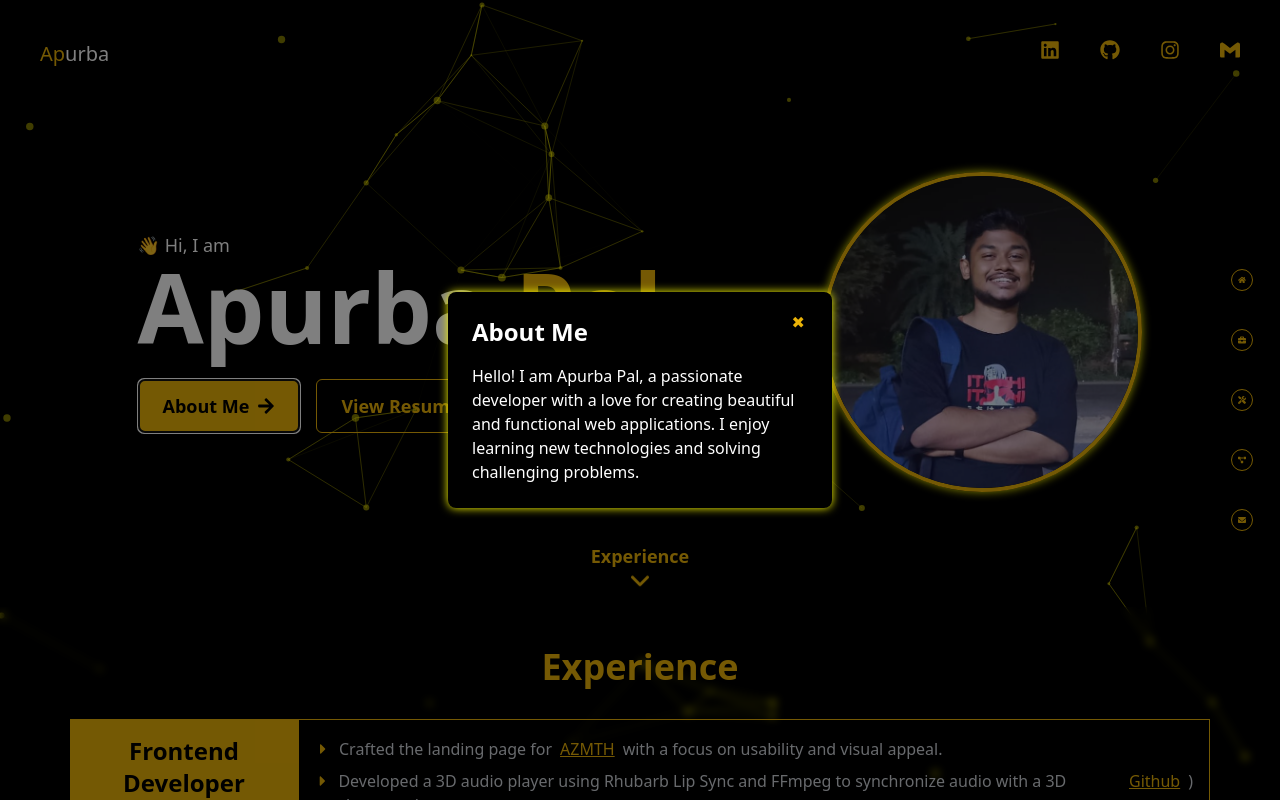
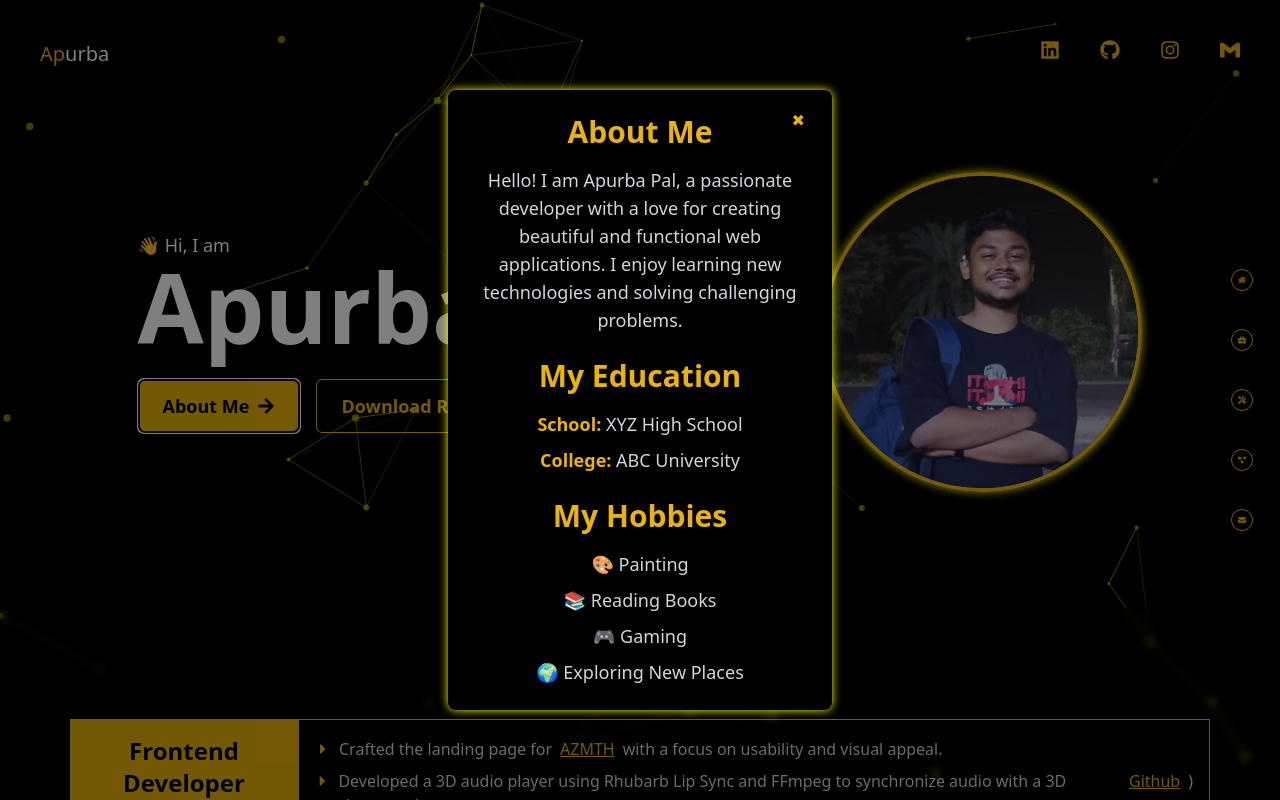
Before and after one commit to biplabroy-1/portfolio_2-apurba, a React (Vite) app in the folder frontend/: page / in a window 1280 px wide. Both pictures are taken after a click on the button "About Me". Shown: the top 800 px of the page. Built offline with nearby package versions, Linux system fonts and the light colour scheme.

Commit message:
feat: implement modal background scroll prevention and enhance Projects page hover effects

```diff
--- a/frontend/src/App.jsx
+++ b/frontend/src/App.jsx
@@ -1,4 +1,4 @@
-import React, { useState, useRef } from "react";
+import React, { useState, useRef, useEffect } from "react";
 import { BrowserRouter as Router, Routes, Route } from "react-router-dom";
 import Header from "./components/Header";
 import ParticlesBackground from "./components/ParticlesBackground";
@@ -24,6 +24,21 @@ const App = () => {
   };
 
   const handleCloseModal = () => setIsModalOpen(false);
+
+  // Prevent background scrolling when modal is open
+  useEffect(() => {
+    if (isModalOpen) {
+      document.body.classList.add("no-scroll");
+      document.documentElement.classList.add("no-scroll"); // Apply to html as well
+    } else {
+      document.body.classList.remove("no-scroll");
+      document.documentElement.classList.remove("no-scroll"); // Remove from html as well
+    }
+    return () => {
+      document.body.classList.remove("no-scroll");
+      document.documentElement.classList.remove("no-scroll");
+    }; // Cleanup on unmount
+  }, [isModalOpen]);
 
   const handleScrollToExperience = (e) => {
     e.preventDefault();
@@ -66,7 +81,7 @@ const App = () => {
                           rel="noopener noreferrer"
                           className="px-6 py-3 text-lg font-semibold text-yellow-500 border border-yellow-500 rounded-md flex items-center gap-2 bg-transparent hover:bg-gradient-to-r hover:from-yellow-500 hover:to-yellow-500 hover:text-black hover:border-yellow-500 transition-all duration-300"
                         >
-                          View Resume
+                          Download Resume
                         </a>
                       </div>
                     </div>
@@ -123,12 +138,33 @@ const App = () => {
         </div>
         {/* Modal */}
         <Modal isOpen={isModalOpen} onClose={handleCloseModal} buttonPosition={buttonPosition}>
-          <h2 className="text-2xl font-bold mb-4">About Me</h2>
-          <p>
-            Hello! I am Apurba Pal, a passionate developer with a love for
-            creating beautiful and functional web applications. I enjoy learning
-            new technologies and solving challenging problems.
-          </p>
+          <div className="text-center">
+            {/* About Me Section */}
+            <h2 className="text-3xl font-bold text-yellow-500 mb-4">About Me</h2>
+            <p className="text-lg text-gray-300 mb-6">
+              Hello! I am Apurba Pal, a passionate developer with a love for creating beautiful and functional web applications. I enjoy learning new technologies and solving challenging problems.
+            </p>
+
+            {/* My Education Section */}
+            <h2 className="text-3xl font-bold text-yellow-500 mb-4">My Education</h2>
+            <ul className="text-lg text-gray-300 mb-6">
+              <li className="mb-2">
+                <span className="font-bold text-yellow-500">School:</span> XYZ High School
+              </li>
+              <li>
+                <span className="font-bold text-yellow-500">College:</span> ABC University
+              </li>
+            </ul>
+
+            {/* My Hobbies Section */}
+            <h2 className="text-3xl font-bold text-yellow-500 mb-4">My Hobbies</h2>
+            <ul className="text-lg text-gray-300">
+              <li className="mb-2">🎨 Painting</li>
+              <li className="mb-2">📚 Reading Books</li>
+              <li className="mb-2">🎮 Gaming</li>
+              <li>🌍 Exploring New Places</li>
+            </ul>
+          </div>
         </Modal>
       </div>
     </Router>
--- a/frontend/src/components/pages/Projects.jsx
+++ b/frontend/src/components/pages/Projects.jsx
@@ -41,7 +41,7 @@ const projects = [
 ];
 
 const Projects = () => {
-  const [openIndex, setOpenIndex] = useState(null);
+  const [hoverIndex, setHoverIndex] = useState(null); // Track hovered project
 
   return (
     <div className="p-6 min-h-screen flex flex-col justify-evenly items-center">
@@ -60,30 +60,31 @@ const Projects = () => {
         }}
       >
         {projects.map((project, index) => {
-          const isOpen = openIndex === index;
+          const isHovered = hoverIndex === index;
 
           return (
             <motion.div
               key={index}
               layout
               transition={{ layout: { duration: 0.5, type: 'spring' } }}
-              className={`shadow-lg rounded-lg p-6 hover:shadow-xl transition-shadow duration-300 flex ${isOpen ? 'flex-col justify-between' : 'justify-center items-center'
-                } ${isOpen ? 'border-4 border-yellow-500 bg-black text-yellow-500' : 'bg-yellow-500 text-black'}`}
-              onClick={() => setOpenIndex(isOpen ? null : index)}
+              className={`shadow-lg rounded-lg p-6 hover:shadow-xl transition-shadow duration-300 flex ${isHovered ? 'flex-col justify-between' : 'justify-center items-center'
+                } ${isHovered ? 'border-4 border-yellow-500 bg-black text-yellow-500' : 'bg-yellow-500 text-black'}`}
+              onMouseEnter={() => setHoverIndex(index)} // Set hover index on mouse enter
+              onMouseLeave={() => setHoverIndex(null)} // Reset hover index on mouse leave
               style={{
-                gridColumn: isOpen ? 'span 2' : 'auto', // Open card spans 2 columns
-                gridRow: isOpen ? 'span 2' : 'auto', // Open card spans 2 rows
+                gridColumn: isHovered ? 'span 2' : 'auto', // Open card spans 2 columns
+                gridRow: isHovered ? 'span 2' : 'auto', // Open card spans 2 rows
                 minHeight: '125px', // Increased height for small cards
                 minWidth: '250px', // Increased width for small cards
               }}
             >
               <motion.h2
                 layout="position"
-                className={`text-xl font-bold ${!isOpen ? 'text-center' : 'mb-4'}`} // Center heading for smaller cards
+                className={`text-xl font-bold ${!isHovered ? 'text-center' : 'mb-4'}`} // Center heading for smaller cards
               >
                 {project.title}
               </motion.h2>
-              {isOpen && (
+              {isHovered && (
                 <motion.div
                   className="flex flex-col justify-between h-full"
                 >
@@ -106,7 +107,7 @@ const Projects = () => {
                         href={project.github}
                         target="_blank"
                         rel="noopener noreferrer"
-                        className={`font-semibold px-4 py-2 rounded hover:bg-gray-800 transition ${isOpen ? 'bg-yellow-500 text-black' : 'bg-black text-yellow-500'
+                        className={`font-semibold px-4 py-2 rounded hover:bg-gray-800 transition ${isHovered ? 'bg-yellow-500 text-black' : 'bg-black text-yellow-500'
                           }`}
                       >
                         <FaGithub size={20} /> {/* GitHub icon */}
@@ -115,7 +116,7 @@ const Projects = () => {
                         href={project.liveDemo}
                         target="_blank"
                         rel="noopener noreferrer"
-                        className={`font-semibold px-4 py-2 rounded hover:bg-gray-800 transition ${isOpen ? 'bg-yellow-500 text-black' : 'bg-black text-yellow-500'
+                        className={`font-semibold px-4 py-2 rounded hover:bg-gray-800 transition ${isHovered ? 'bg-yellow-500 text-black' : 'bg-black text-yellow-500'
                           }`}
                       >
                         <FaExternalLinkAlt size={20} /> {/* Live Demo icon */}
--- a/frontend/src/index.css
+++ b/frontend/src/index.css
@@ -80,7 +80,11 @@ button:focus-visible {
   }
 }
 
-
+.no-scroll {
+  overflow: hidden;
+  overflow: hidden !important; /* Ensure scrolling is completely disabled */
+  height: 100%; /* Prevent scrolling by limiting height */
+}
 
 @layer base {
   :root {
@@ -138,8 +142,6 @@ button:focus-visible {
   }
 }
 
-
-
 @layer base {
   * {
     @apply border-border;
```
